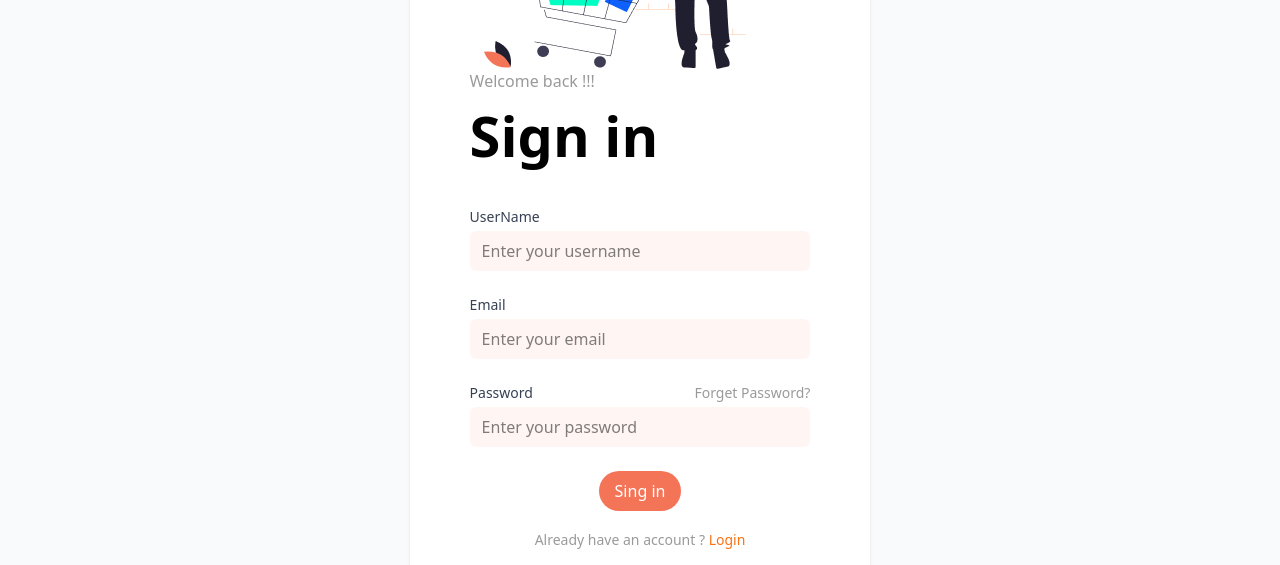
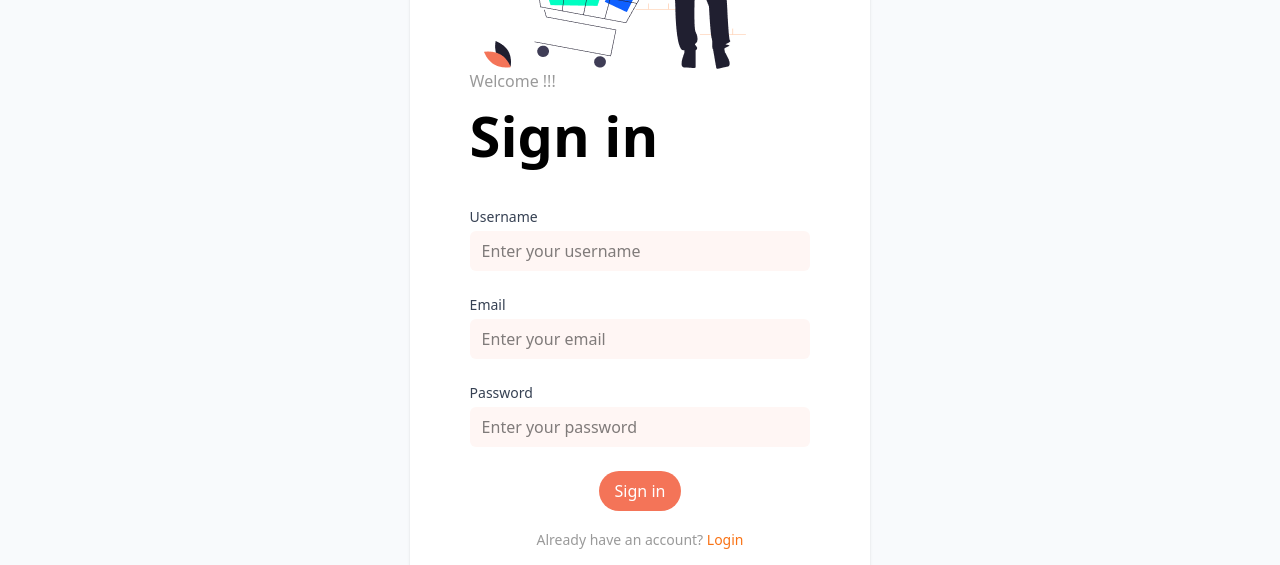
Before and after one commit to mani-hosseini/Shoping-Cart, a React (Vite) app: page /signup in a window 1280 px wide. Shown: the part 387-952 px from the top of the page. Built offline with nearby package versions, Linux system fonts and the light colour scheme.

Commit message:
build sign in page

```diff
--- a/src/pages/Signin.jsx
+++ b/src/pages/Signin.jsx
@@ -1,28 +1,68 @@
+import { useForm } from "react-hook-form";
+import { yupResolver } from "@hookform/resolvers/yup";
+import * as yup from "yup";
+import { client } from "../../lib/axios.js";
+import { useNavigate } from "react-router-dom";
+
+const schema = yup.object().shape({
+    username: yup.string().required("Username is required"),
+    email: yup.string().email("Invalid email").required("Email is required"),
+    password: yup.string().min(6, "Password must be at least 6 characters").required("Password is required"),
+});
+
 export default function Signin() {
+    const navigate = useNavigate();
+
+    const {
+        register,
+        handleSubmit,
+        formState: { errors },
+    } = useForm({
+        resolver: yupResolver(schema),
+    });
+
+    const onSubmit = async (data) => {
+        try {
+            const response = await client.post("/auth/local/register", {
+                username: data.username,
+                email: data.email,
+                password: data.password,
+            });
+
+            localStorage.setItem("token", response.data.jwt);
+            localStorage.setItem("user", JSON.stringify(response.data.user));
+
+            navigate("/products");
+        } catch (error) {
+            console.error("Signup error:", error.response?.data?.message || "Error");
+        }
+    };
+
     return (
-        <section className={' w-[90%] mx-auto mt-[20px] flex items-center justify-center'}>
-            <div className={'bg-white p-[18px] shadow-sm w-[40%] rounded-[20px] px-[60px] mb-[43px] pb-[90px]'}>
+        <section className="w-[90%] mx-auto mt-[20px] flex items-center justify-center">
+            <div className="bg-white p-[18px] shadow-sm w-[40%] rounded-[20px] px-[60px] mb-[43px] pb-[90px]">
                 <div className={'flex items-center justify-end'}>
                     <img src="../../src/assets/Group%202014.png" alt=""/>
                 </div>
-                <div className={'mb-[30px]'}>
-                    <span className={'text-black/40 '}>Welcome back !!!</span>
-                    <h1 className={'text-black text-[56px] font-bold'}>Sign in</h1>
+                <div className="mb-[30px]">
+                    <span className="text-black/40">Welcome !!!</span>
+                    <h1 className="text-black text-[56px] font-bold">Sign in</h1>
                 </div>
-                <form action="">
+                <form onSubmit={handleSubmit(onSubmit)}>
                     <div className="mb-6">
-                        <label htmlFor="email" className="block text-sm font-medium text-gray-700 mb-1">
-                            UserName
+                        <label htmlFor="username" className="block text-sm font-medium text-gray-700 mb-1">
+                            Username
                         </label>
                         <input
                             type="text"
-                            id="user"
-                            name="user"
+                            id="username"
+                            {...register("username")}
                             placeholder="Enter your username"
                             className="mt-1 block w-full px-3 py-2 rounded-md bg-[#FFF6F4] outline-none focus:ring-2 focus:ring-orange-200"
-                            required
                         />
+                        {errors.username && <p className="text-red-500 text-sm mt-1">{errors.username.message}</p>}
                     </div>
+
                     <div className="mb-6">
                         <label htmlFor="email" className="block text-sm font-medium text-gray-700 mb-1">
                             Email
@@ -30,33 +70,25 @@ export default function Signin() {
                         <input
                             type="email"
                             id="email"
-                            name="email"
+                            {...register("email")}
                             placeholder="Enter your email"
                             className="mt-1 block w-full px-3 py-2 rounded-md bg-[#FFF6F4] outline-none focus:ring-2 focus:ring-orange-200"
-                            required
                         />
+                        {errors.email && <p className="text-red-500 text-sm mt-1">{errors.email.message}</p>}
                     </div>
 
                     <div className="mb-6">
-                        <div className="flex justify-between items-center mb-1">
-                            <label htmlFor="password" className="block text-sm font-medium text-gray-700">
-                                Password
-                            </label>
-                            <a
-                                href="#"
-                                className="text-sm text-black/40"
-                            >
-                                Forget Password?
-                            </a>
-                        </div>
+                        <label htmlFor="password" className="block text-sm font-medium text-gray-700 mb-1">
+                            Password
+                        </label>
                         <input
                             type="password"
                             id="password"
-                            name="password"
+                            {...register("password")}
                             placeholder="Enter your password"
                             className="mt-1 block w-full px-3 py-2 rounded-md bg-[#FFF6F4] outline-none focus:ring-2 focus:ring-orange-200"
-                            required
                         />
+                        {errors.password && <p className="text-red-500 text-sm mt-1">{errors.password.message}</p>}
                     </div>
 
                     <div className="flex justify-center">
@@ -64,21 +96,18 @@ export default function Signin() {
                             type="submit"
                             className="cursor-pointer bg-[#F47458] text-white py-2 px-4 rounded-[23px] hover:bg-[#E5620E] focus:outline-none focus:ring-2 focus:ring-orange-200"
                         >
-                            Sing in
+                            Sign in
                         </button>
                     </div>
                 </form>
 
                 <div className="mt-4 text-center">
-                    <span className="text-sm text-black/40">Already have an account ?  </span>
-                    <a
-                        href="#"
-                        className="text-sm text-[#F97316] hover:text-[#E5620E]"
-                    >
+                    <span className="text-sm text-black/40">Already have an account? </span>
+                    <a href="/login" className="text-sm text-[#F97316] hover:text-[#E5620E]">
                         Login
                     </a>
                 </div>
             </div>
         </section>
-    )
+    );
 }
```
